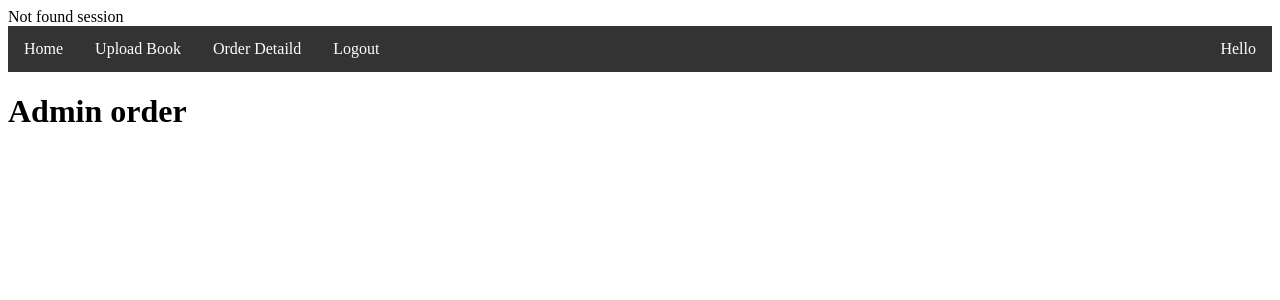
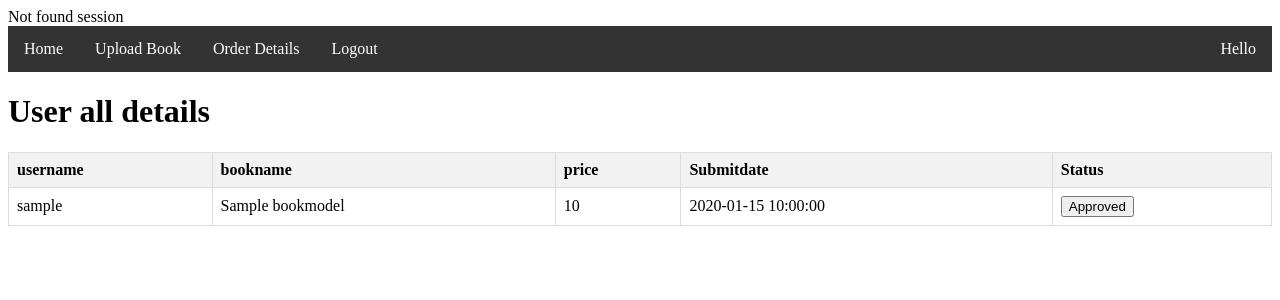
Before and after one commit to ghoshariji/basicloginsystem, a PHP site: page /adminorder.php in a window 1280 px wide. Shown: the top 300 px of the page. Run offline with PHP 8.4, Linux system fonts and the light colour scheme; tables that the repository leaves empty or names only in its code hold one stand-in row (values such as "Sample post"); data that the repository does not hold is empty.

Commit message:
updated on admin page + useer can save data book

```diff
--- a/adminorder.php
+++ b/adminorder.php
@@ -1,14 +1,55 @@
 <!DOCTYPE html>
 <html lang="en">
+
 <head>
     <meta charset="UTF-8">
     <meta name="viewport" content="width=device-width, initial-scale=1.0">
     <title>Document</title>
+    <style>
+        table {
+            width: 100%;
+            border-collapse: collapse;
+        }
+
+        th,
+        td {
+            border: 1px solid #ddd;
+            padding: 8px;
+            text-align: left;
+        }
+
+        th {
+            background-color: #f2f2f2;
+        }
+    </style>
 </head>
+
 <body>
-<?php
-    include "config/_adminnav.php"
+    <?php
+    // require the navabr
+    include "config/_adminnav.php";
+    // require the database connection
+    include "config/_dbconfig.php";
+    // fetch data
+    $sql = "SELECT * FROM `bookmodel`";
+    // check if the connection ok -> then do -> data fetch
+    $result = $conn->query($sql);
+    if ($result->num_rows > 0) {
+        echo "<h1>User all details</h1>";
+        echo "<table>";
+        echo "<tr><th>username</th><th>bookname</th><th>price</th><th>Submitdate</th><th>Status</th></tr>";
+        while ($row = $result->fetch_assoc()) {
+            echo "<tr><td>" . $row["username"] . "</td><td>" . $row["bookname"] . "</td><td>" . $row["price"] . "</td> <td>" . $row["submitdate"] . "</td><td>
+            <form method='post' action='/abhijit/adminorder.php'>
+            <button type='submit' name='approve'>Approved</button>
+        </form></td></tr>";
+        }
+        echo "</table>";
+    } else {
+        echo "No data available";
+    }
     ?>
-    <h1>Admin order</h1>
+
 </body>
+
 </html>
--- a/config/_adminnav.php
+++ b/config/_adminnav.php
@@ -21,7 +21,7 @@ if (isset($_SESSION["email"])) {
         <ul style="list-style-type: none; margin: 0; padding: 0; background-color: #333; overflow: hidden;">
             <li style="float: left;"><a href="/abhijit/admin.php" style="display: block; color: white; text-align: center; padding: 14px 16px; text-decoration: none;">Home</a></li>
             <li style="float: left;"><a href="/abhijit/upload.php" style="display: block; color: white; text-align: center; padding: 14px 16px; text-decoration: none;">Upload Book</a></li>
-            <li style="float: left;"><a href="/abhijit/adminorder.php" style="display: block; color: white; text-align: center; padding: 14px 16px; text-decoration: none;">Order Detaild</a></li>
+            <li style="float: left;"><a href="/abhijit/adminorder.php" style="display: block; color: white; text-align: center; padding: 14px 16px; text-decoration: none;">Order Details</a></li>
             <li style="float: left;"><a href="login.php" style="display: block; color: white; text-align: center; padding: 14px 16px; text-decoration: none;">Logout</a></li>
             <li style="float: right;"><a href="#" style="display: block; color: white; text-align: center; padding: 14px 16px; text-decoration: none;">Hello <?php echo $email; ?></a></li>
         </ul>
--- a/config/_dbconfig.php
+++ b/config/_dbconfig.php
@@ -1,8 +1,8 @@
 <?php
-$server = "localhost";
+$server = "127.0.0.1:3308";
 $username = "root";
 $password = "";
-$database = "user";
+$database = "abhijit";
 $conn = mysqli_connect($server, $username, $password, $database);
 if ($conn) {
     // echo "Success";
--- a/config/_nav.php
+++ b/config/_nav.php
@@ -2,8 +2,6 @@
 session_start();
 if (isset($_SESSION["email"])) {
     $email = $_SESSION["email"];
-} else {
-    echo "Not found session";
 }
 ?>
 
--- a/login.php
+++ b/login.php
@@ -73,12 +73,12 @@ if ($_SERVER["REQUEST_METHOD"] == "POST") {
 
     <div class="div1" style="display: flex; justify-content: center; align-items: center; height: 100vh;">
 
-        <form class="from1" action="/basicloginsystem/login.php" method="post" style="background-color: #fff; border-radius: 5px; box-shadow: 5px 10px 10px rgba(0, 0, 0, 0.5); padding: 20px;">
+        <form class="from1" action="/abhijit/login.php" method="post" style="background-color: #fff; border-radius: 5px; box-shadow: 5px 10px 10px rgba(0, 0, 0, 0.5); padding: 20px;">
             <b style="display: flex; justify-content: center; align-items: center; font-size: 20px;">Please Login To Continue</b>
             <input type="text" name="email" placeholder="Enter email" style="width: 90%; padding: 15px; margin-bottom: 15px; border: 1px solid #ccc; border-radius: 5px; position: relative; top: 2rem;" required>
             <input type="password" name="password" placeholder="Enter password" style="width: 90%; padding: 15px; margin-bottom: 15px; border: 1px solid #ccc; border-radius: 5px; position: relative; top: 3rem;" required>
             <div style="display: flex; justify-content: center; align-items: center; position: relative; top: 6rem;"><button type="submit" style="width: 50%; padding: 10px; background-color: #007bff; color: #fff; border: none; border-radius: 5px; cursor: pointer;">Login</button></div>
-            <a href="/basicloginsystem/signup.php" style="display: flex; justify-content: center; align-items: center; position: relative; top: 7rem;">Don't have an account? Go to signup</a>
+            <a href="/abhijit/signup.php" style="display: flex; justify-content: center; align-items: center; position: relative; top: 7rem;">Don't have an account? Go to signup</a>
         </form>
     </div>
 </body>
```
Also changed, not shown: welcome.php (+43 -73 lines).
